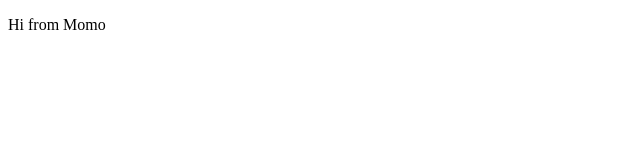
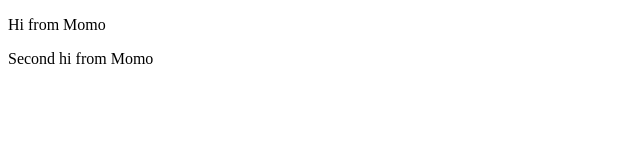
Before and after one commit to momokASC6/collaborationPractice, a plain HTML site: page index.html in a window 1280 px wide. Shown: the whole page, without its empty margins (0-640 px from the left). Drawn offline with Linux system fonts and the light colour scheme.

Commit message:
Second hi

```diff
--- a/index.html
+++ b/index.html
@@ -8,5 +8,6 @@
 </head>
 <body>
     <p>Hi from Momo</p>
+    <p>Second hi from Momo</p>
 </body>
 </html>
```
